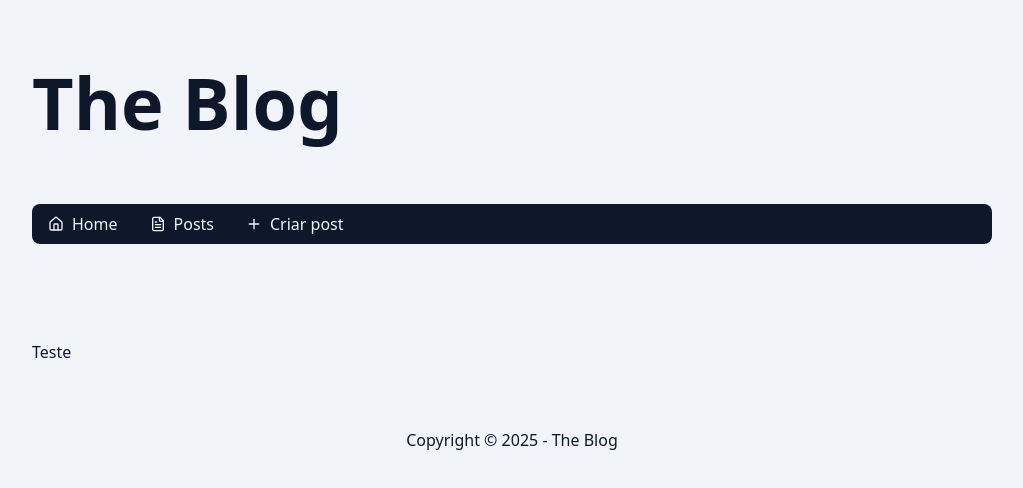
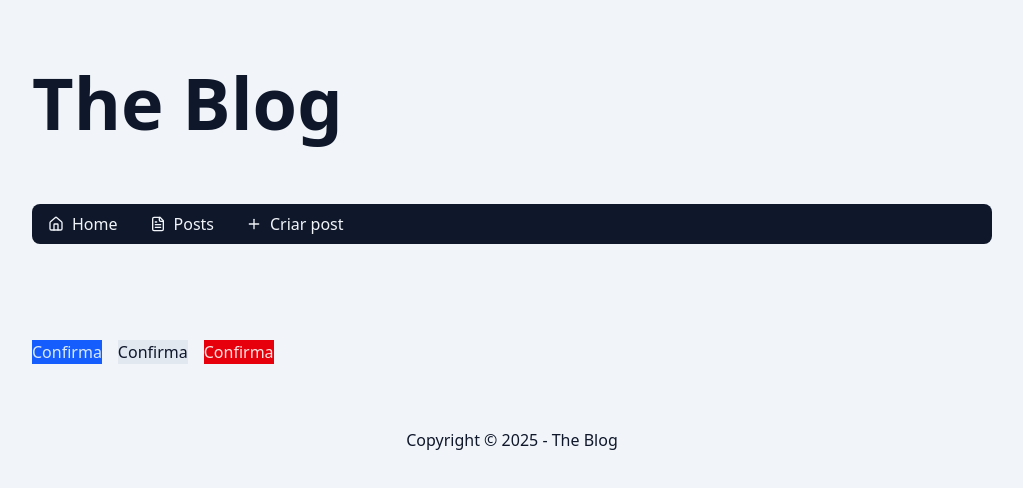
Before and after one commit to KathrynOliveira/frontend-the-blog, a Next.js app: page /admin/post/new in a window 1280 px wide. Shown: the top 488 px of the page, without its empty margins (128-1151 px from the left). Built offline with nearby package versions, Linux system fonts and the light colour scheme.

Commit message:
aula 176 -  typescript para adicionar variant button

```diff
--- a/src/app/admin/post/new/page.tsx
+++ b/src/app/admin/post/new/page.tsx
@@ -3,7 +3,17 @@
 export const dynamic = 'force-dynamic';
 
 export default async function AdminPostNewPage() {
-  return <div className="py-16">
-    <Button type="submit">Teste</Button>
-  </div>;
+  return (
+    <div className="py-16 flex gap-4">
+      <Button variant="default" size="sm">
+        Confirma
+      </Button>
+      <Button variant="ghost" size="md">
+        Confirma
+      </Button>
+      <Button variant="danger" size="lg">
+        Confirma
+      </Button>
+    </div>
+  );
 }
--- a/src/components/Button/index.tsx
+++ b/src/components/Button/index.tsx
@@ -1,7 +1,30 @@
 type ButtonProps = {
+  variant?: ButtonVariants;
+  size?: ButtonSizes;
   children?: React.ReactNode;
 } & React.ComponentProps<"button">;
 
-export function Button({...props }: ButtonProps) {
-  return <button {...props}/>;
+type ButtonVariants = "default" | "ghost" | "danger";
+type ButtonSizes = "sm" | "md" | "lg";
+
+export function Button({
+  variant = "default",
+  size = "md",
+  ...props
+}: ButtonProps) {
+  const buttonVariants: Record<ButtonVariants, string> = {
+    default: "bg-blue-600 text-blue-100",
+    ghost: "bg-slate-200 text-slate-900",
+    danger: "bg-red-600 text-red-100",
+  };
+
+  const buttonSizes: Record<ButtonSizes, string> = {
+    sm: "",
+    md: "",
+    lg: "",
+  };
+
+  const buttonClasses = [buttonVariants[variant], buttonSizes[size]].join(" ");
+
+  return <button className={buttonClasses} {...props} />;
 }
```
